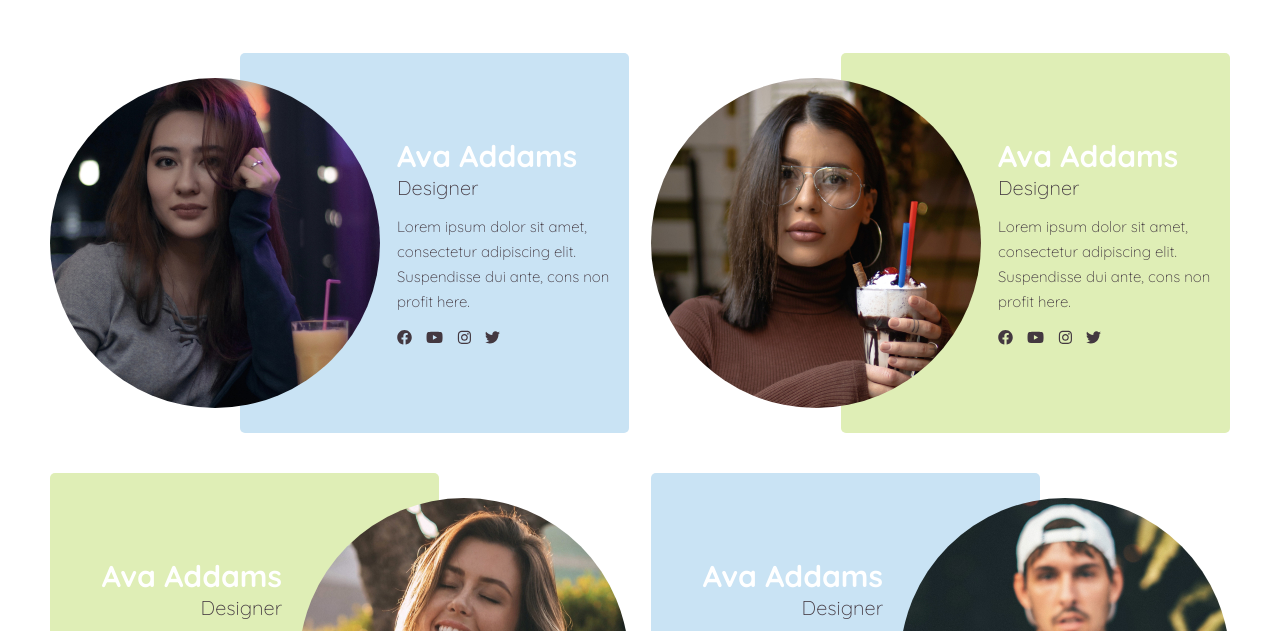
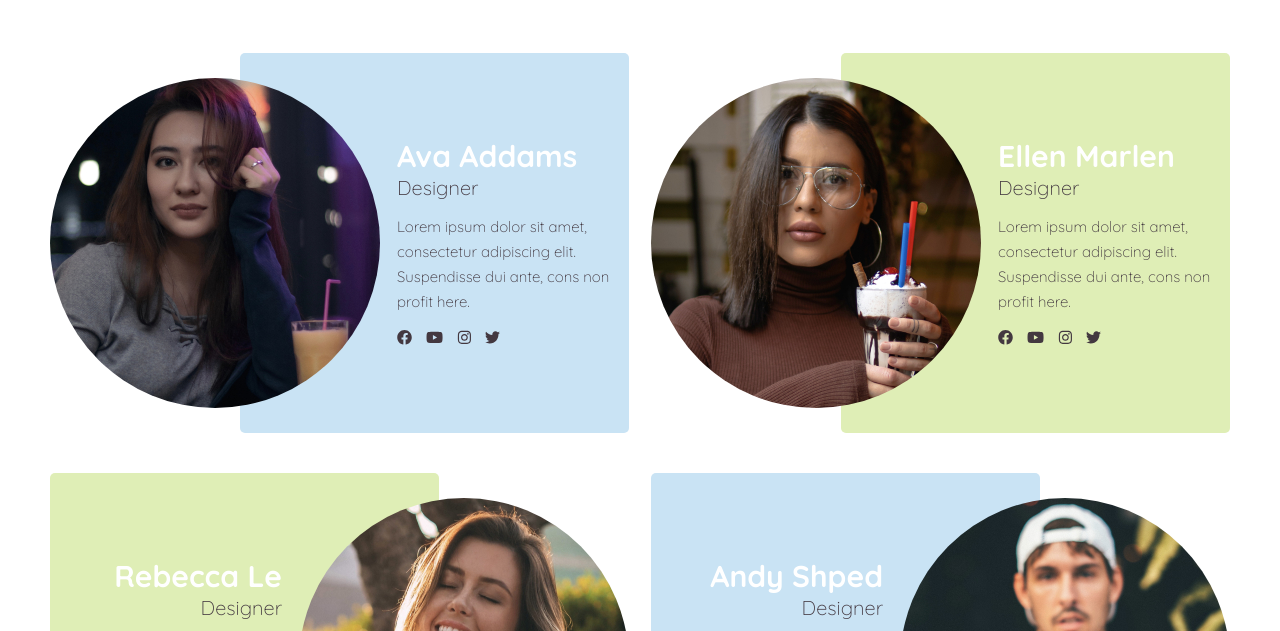
Before and after one commit to kmkiseleva/about-smoothie, a plain HTML site: page index.html in a window 1280 px wide. Shown: the part 1920-2551 px from the top of the page. Drawn offline with Linux system fonts and the light colour scheme; a web font is replaced by a local one.

Commit message:
Add files via upload

```diff
--- a/index.html
+++ b/index.html
@@ -204,7 +204,7 @@
               <img src="img/team2.jpg" alt="person2" />
             </div>
             <div class="data">
-              <span class="name">Ava Addams</span>
+              <span class="name">Ellen Marlen</span>
               <span class="position">Designer</span>
               <p>
                 Lorem ipsum dolor sit amet, consectetur adipiscing elit.
@@ -224,7 +224,7 @@
               <img src="img/team3.jpg" alt="person3" />
             </div>
             <div class="data">
-              <span class="name">Ava Addams</span>
+              <span class="name">Rebecca Le</span>
               <span class="position">Designer</span>
               <p>
                 Lorem ipsum dolor sit amet, consectetur adipiscing elit.
@@ -244,7 +244,7 @@
               <img src="img/team4.jpg" alt="person4" />
             </div>
             <div class="data">
-              <span class="name">Ava Addams</span>
+              <span class="name">Andy Shped</span>
               <span class="position">Designer</span>
               <p>
                 Lorem ipsum dolor sit amet, consectetur adipiscing elit.
```
